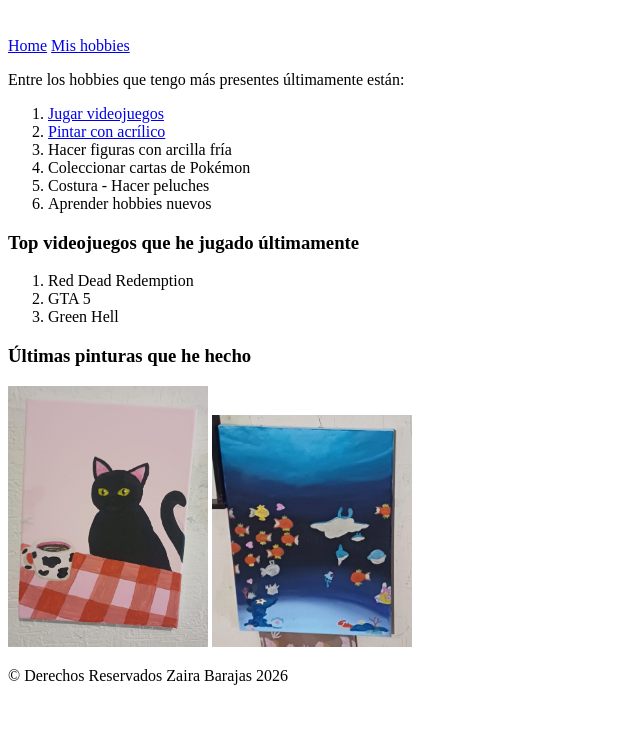
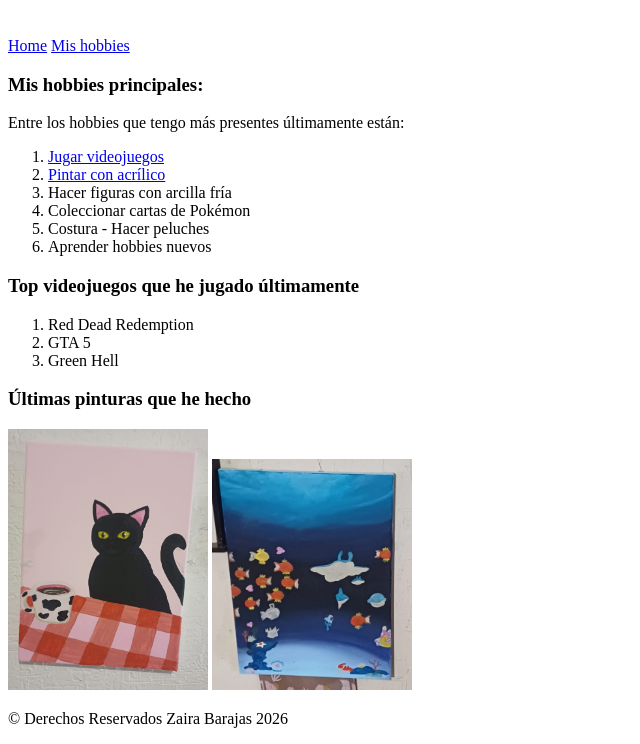
Before and after one commit to zb-miau/mi-primer-servidor-spring-boot, a plain HTML site: page hobbies.html in a window 1280 px wide. Shown: the part 61-805 px from the top of the page, without its empty margins (0-640 px from the left). Drawn offline with Linux system fonts and the light colour scheme; files whose address does not match are found by name.

Commit message:
Update hobbies.html

```diff
--- a/hobbies.html
+++ b/hobbies.html
@@ -8,9 +8,11 @@
     <meta name="autor" content="Zaira Barajas">
     <meta name="robots" content="index, follow">
     <title>Mis hobbies</title>
+    <link rel="icon" type="image/png" href="imagenes/zairaBarajas.jpeg">
+    <link rel="stylesheet" href="styles.css">
 </head>
 <body>
-    <header>
+    <header class="encabezado">
         <h1>Mis Hobbies</h1><br>
 
         <nav>
@@ -18,7 +20,8 @@
             <a href="hobbies.html">Mis hobbies</a>
         </nav>
     </header>
-    <main>
+    <main id="hobbies">
+        <h3>Mis hobbies principales: </h3>
         <p> Entre los hobbies que tengo más presentes últimamente están:</p>
         <ol>
             <li> <a href="#topVideojuegos">Jugar videojuegos</a></li>
@@ -41,7 +44,7 @@
         <img src="./imagenes/pinturaGatoConCafe.jpeg" alt="pintura en acrílico de un gato negro sentado en una mesa con un café" width="200">
         <img src="./imagenes/pinturaMarPokemon.jpeg" alt="pintura en acrílico sin terminar de un mar lleno de pokémon marinos" width="200">
     </main>
-    <footer>
+    <footer class="final">
         <p>&copy; Derechos Reservados Zaira Barajas 2026</p>
     </footer>
 
```
